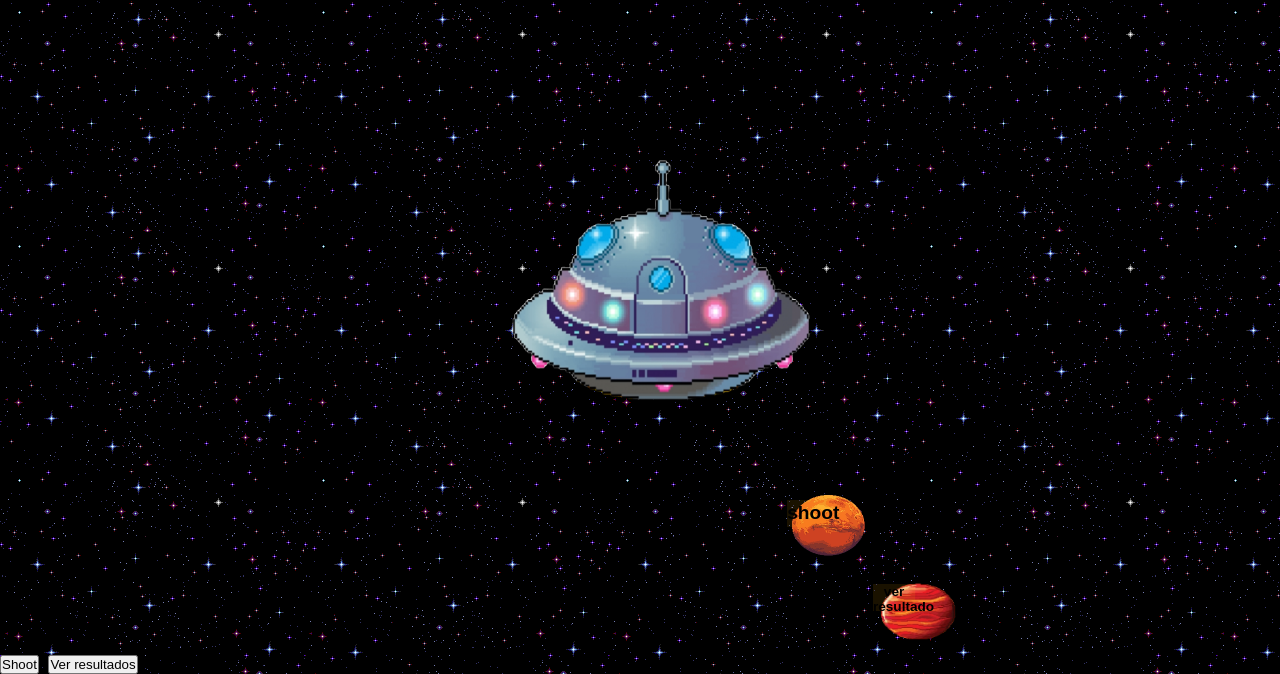
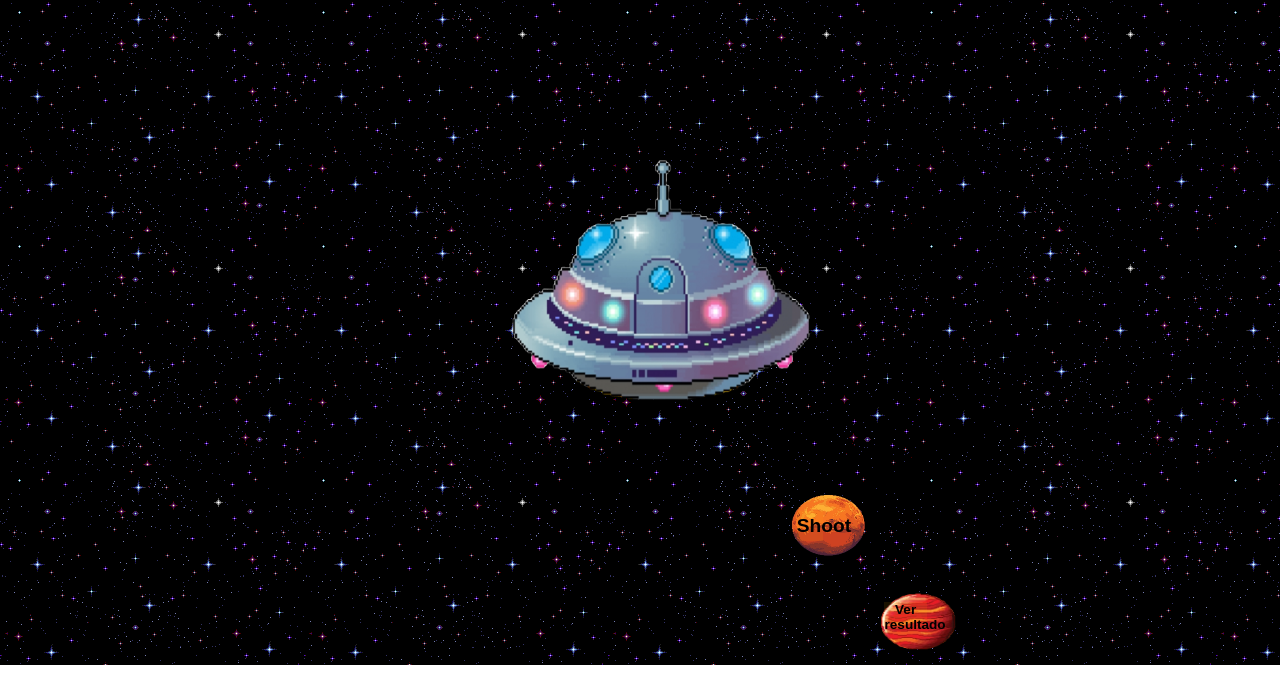
Before and after one commit to natt83/wheel-of-aliens, a website built with Vite: page src/pages/GameplayPage/index.html in a window 1280 px wide. Shown: the part 236-910 px from the top of the page. Built offline with nearby package versions, Linux system fonts and the light colour scheme.

Commit message:
finish fix

```diff
--- a/src/assets/sass/ufo.scss
+++ b/src/assets/sass/ufo.scss
@@ -2,7 +2,6 @@
     background: url("../images/UFO.png");
 }
 body {
-    background-image: url(../images/background.png);
     font-family: 'Courier New', Courier, monospace;
     font-weight: bold;
 }
@@ -31,8 +30,8 @@ body {
 .planet{
     background-image: url(../../assets/images/shoot.png);
     background-size:120px 100px;
-    width:15%;
-    height:90px;
+    width:120px;
+    height:100px;
     margin-left: 60%;
     background-repeat: no-repeat;
 }
@@ -48,8 +47,8 @@ body {
 .shoot{
     background-color: rgba(255, 174, 0, 0.1);
     color: black;
-    margin-left:10%;
-    margin-top: 13%;
+    margin-left:24%;
+    margin-top: 30%;
     cursor:pointer;
     height: 30%;
     width:22%;
@@ -61,8 +60,8 @@ body {
 .shoot2{
     background-color: rgba(255, 174, 0, 0.1);
     color: black;
-    margin-left:8%;
-    margin-top: 10%;
+    margin-left:14%;
+    margin-top: 14%;
     cursor:pointer;
     height:30%;
     width:22%;
--- a/src/pages/GameplayPage/gameplay.js
+++ b/src/pages/GameplayPage/gameplay.js
@@ -64,7 +64,7 @@ function shootPlayer() {
                 localStorage.setItem('roundEliminated', (roundEliminated) + (1));
             }
         } else {
-            alert('Todos los jugadores han sido eliminados.');
+            alert('Los Aliens ya han sido derrotados');
         }
     } else {
         alert('No hay jugadores para eliminar.');
--- a/src/pages/GameplayPage/index.html
+++ b/src/pages/GameplayPage/index.html
@@ -28,27 +28,22 @@
         <div class="space"> </div>
         <img id="ufo" src="/src/assets/images/UFO.png">
 
+
         <div class="planet">
-            <button class="shoot" onclick="changeUFO()">shoot</button>
+            <button class="shoot" id="shootButton" onclick="changeUFO()">Shoot</button>
         </div>
         <div class="planet2">
-            <button class="shoot2">ver resultado</button>
+            <button class="shoot2" onclick="window.location.href='../ResultsPage/index.html'">Ver resultado</button>
         </div>
+        <div id="astronautList"></div>
 
 
-    <script src="../GameplayPage/changeUFO.js"></script>
 
     </body>
 
 
-    <div id="astronautList"></div>
-    <button id="shootButton">Shoot</button>
-    <button onclick="window.location.href='../ResultsPage/index.html'">Ver resultados</button>
 
-
-
-
-
+    <script src="../GameplayPage/changeUFO.js"></script>
     <script src="./gameplay.js"></script>
 </body>
 </html>
```
